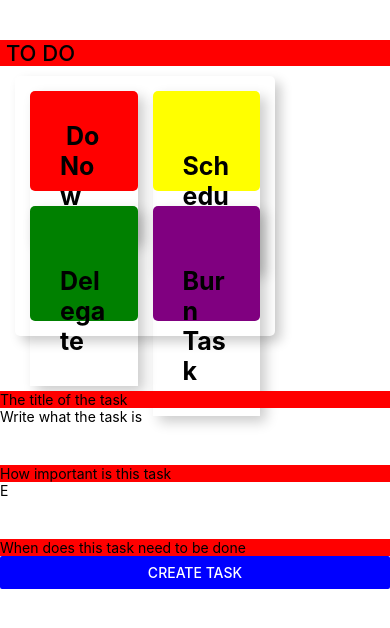
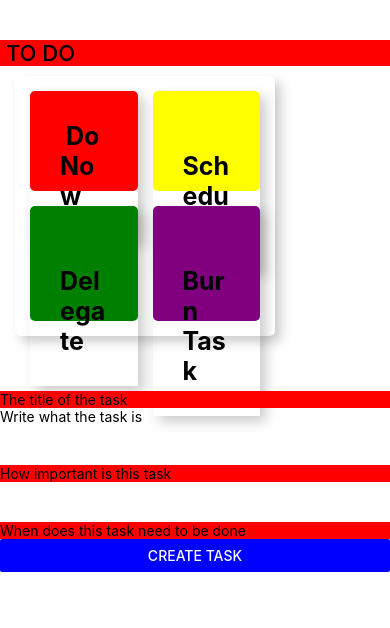
Before and after one commit to EliasPinno/BCHacks2020, a React Native app: screen / in a window 390 px wide. Shown: the top 628 px of the page. Built offline with nearby package versions, Linux system fonts and the light colour scheme.

Commit message:
Removed reference to priority slider. Willcreate buttons in the future.

```diff
--- a/Components/PrioritySlider.js
+++ /dev/null
@@ -1,15 +0,0 @@
-import React from 'react';
-import { View, Text, StyleSheet,Slider } from 'react-native';
-const PrioritySlider = props =>{
-  return(
-    <Text>E</Text>
-  );
-};
-
-const styles = StyleSheet.create({
-  sliderStyle:{
-
-  },
-});
-
-export default PrioritySlider
--- a/Components/TaskBuilder.js
+++ b/Components/TaskBuilder.js
@@ -1,7 +1,10 @@
 import React from 'react';
-import { StyleSheet, Text, View, Button,TextInput } from 'react-native';
-import PrioritySlider from "./PrioritySlider.js"
+import { StyleSheet, Text, View, Button,TextInput,Slider } from 'react-native';
+
 const TaskBuilder = props => {
+  var state = {
+    slideValue: 0
+  }
   return(
     <View style ={styles.titleField}>
       <View style={styles.TextFields}>
@@ -12,9 +15,6 @@ const TaskBuilder = props => {
       </View>
       <View style={styles.TextFields}>
         <Text>How important is this task</Text>
-      </View>
-        <PrioritySlider />
-      <View>
       </View>
       <View style={styles.TextFields}>
         <Text>When does this task need to be done</Text>
```
